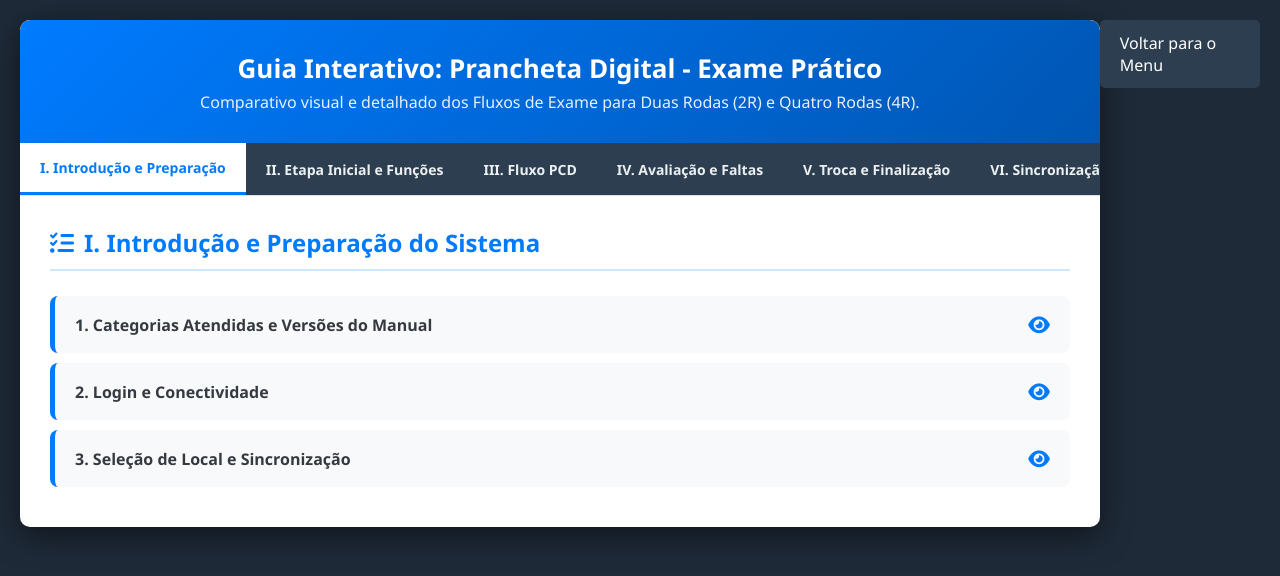
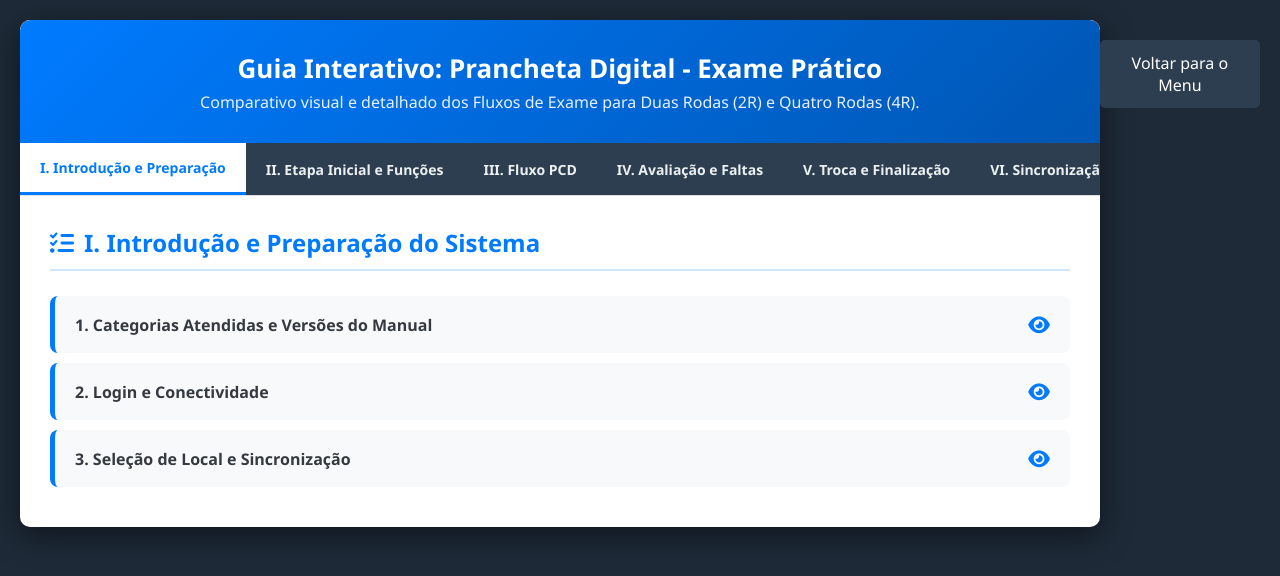
Before and after one commit to davidtottenhamroc-a11y/base-2-new-new, a website: page examepratico_df.html in a window 1280 px wide. Drawn offline with Linux system fonts and the light colour scheme.

Commit message:
Update examepratico_df.html

```diff
--- a/examepratico_df.html
+++ b/examepratico_df.html
@@ -278,6 +278,10 @@
                 width: 95%;
                 padding: 20px;
             }
+        }
+          .back-button-container {
+            text-align: center;
+            margin-top: 20px;
         }
         .back-button {
             padding: 12px 20px;
```
